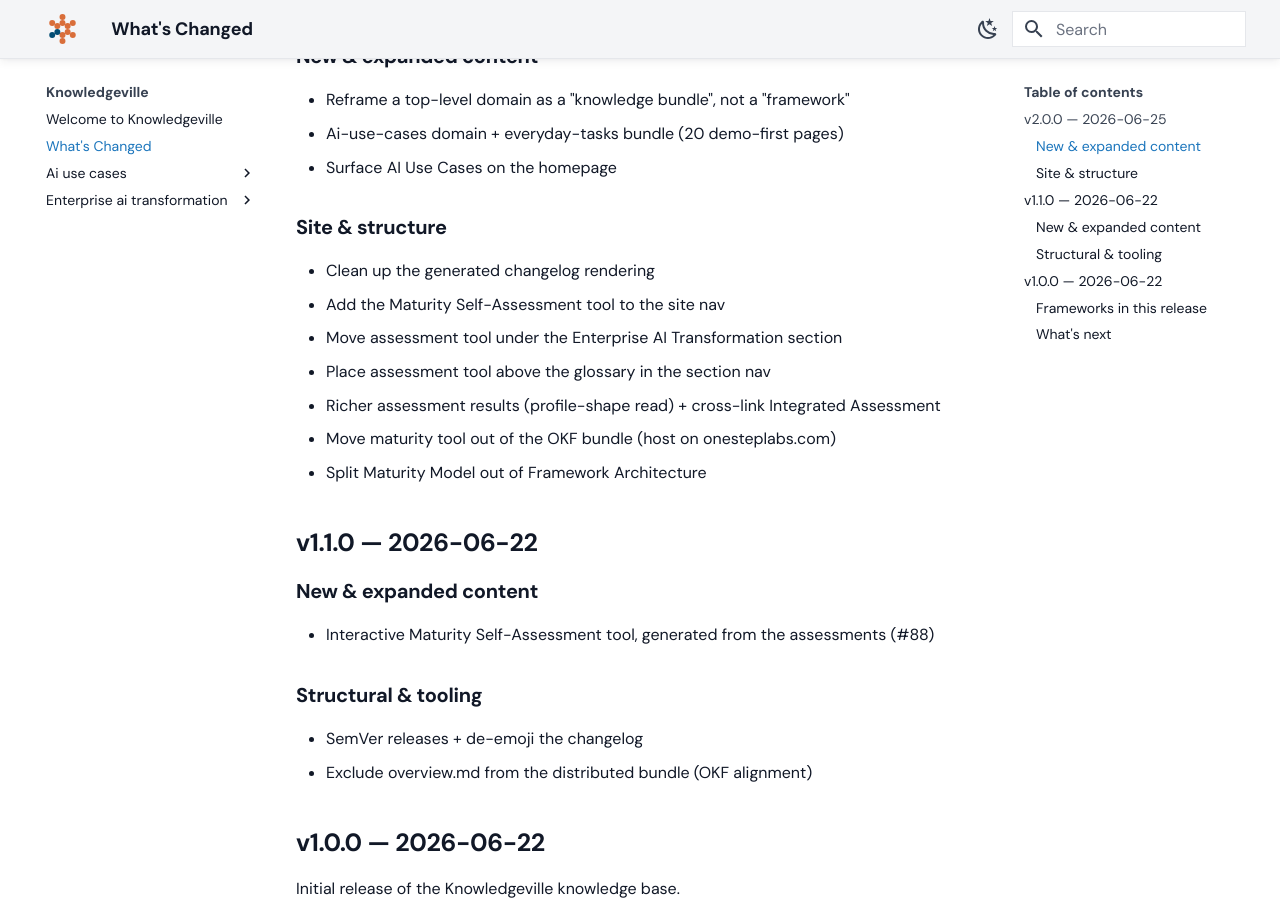
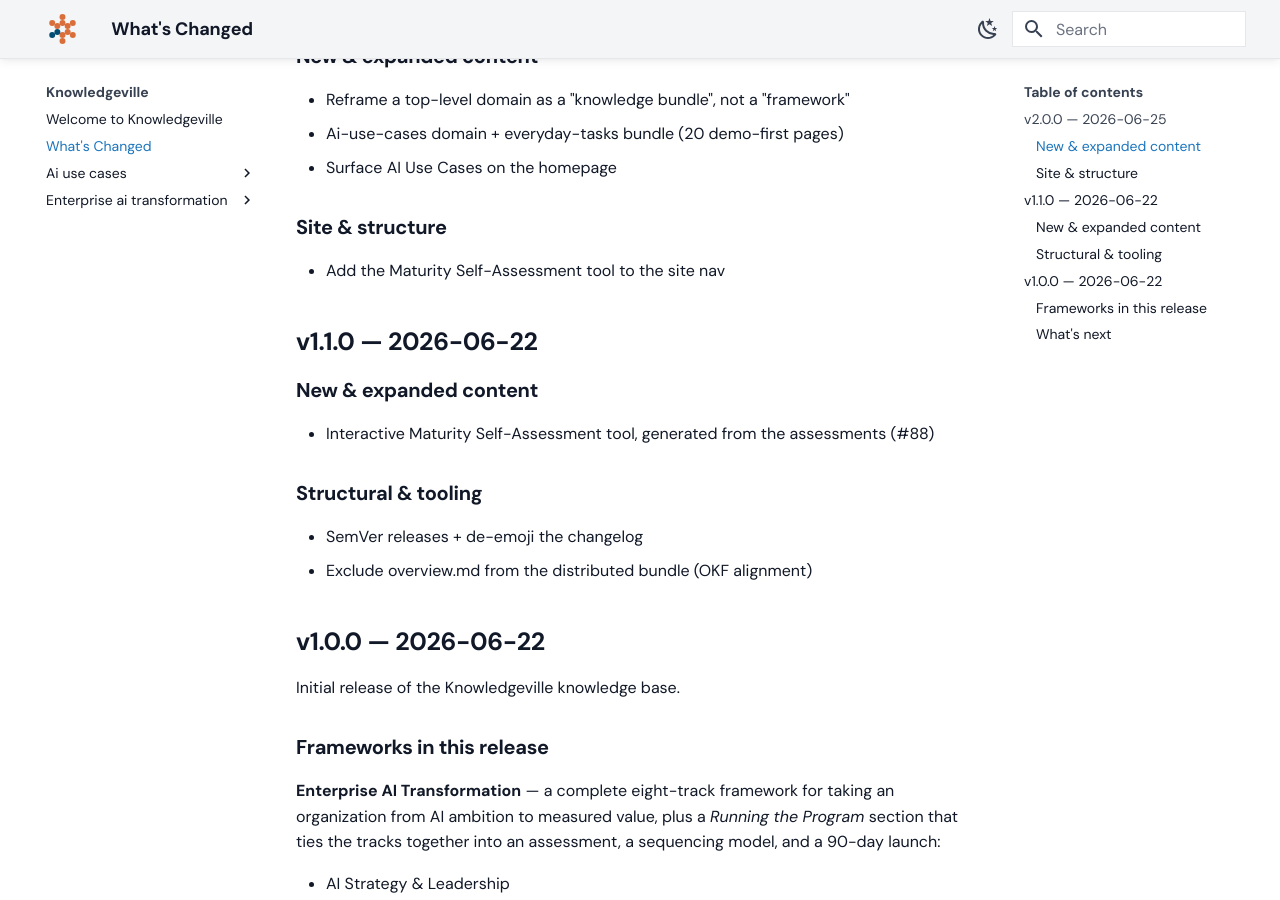
Before and after one commit to grandaha/knowledgeville, an MkDocs documentation site: the page built from published/changelog.md, in a window 1280 px wide and 900 px high, scrolled down 317 px. Built offline with MkDocs 1.6.1 and Material for MkDocs 9.7.7, drawn with Linux system fonts in a browser that asks for light colours; some web fonts are replaced.

Commit message:
Publish: sync content from workspace

```diff
--- a/published/changelog.md
+++ b/published/changelog.md
@@ -19,13 +19,7 @@ This page records how this knowledge base has changed over time — new and expa
 * Surface AI Use Cases on the homepage
 
 ### Site & structure
-* Clean up the generated changelog rendering
 * Add the Maturity Self-Assessment tool to the site nav
-* Move assessment tool under the Enterprise AI Transformation section
-* Place assessment tool above the glossary in the section nav
-* Richer assessment results (profile-shape read) + cross-link Integrated Assessment
-* Move maturity tool out of the OKF bundle (host on onesteplabs.com)
-* Split Maturity Model out of Framework Architecture
 
 ## v1.1.0 — 2026-06-22
 
```
